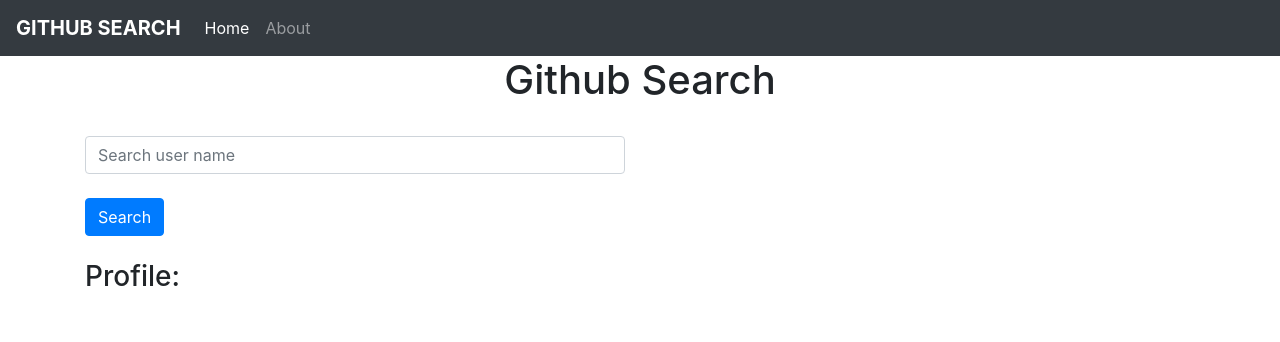
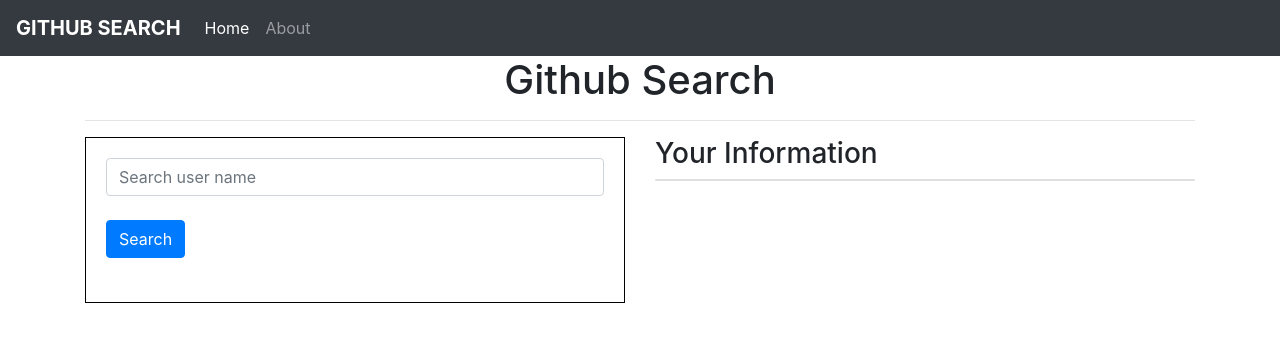
Before and after one commit to Brian23-eng/GitHub-Search, an Angular app: page /user-profile in a window 1280 px wide. Shown: the top 342 px of the page. Built offline with nearby package versions, Linux system fonts and the light colour scheme.

Commit message:
add border to form

```diff
--- a/src/app/user-profile/user-profile.component.css
+++ b/src/app/user-profile/user-profile.component.css
@@ -0,0 +1,4 @@
+.prof {
+    border: 1px solid black;
+    padding: 20px 20px 20px 20px;
+}
--- a/src/app/user-profile/user-profile.component.html
+++ b/src/app/user-profile/user-profile.component.html
@@ -1,18 +1,30 @@
 <div class="container">
     <h1 class="text-center">Github Search</h1>
-    <br>
+    <hr>
     <div class="form-group">
         <div class="row">
             <div class="col-md-6">
+                <div class="prof">
+                    <form action="">
+                        <input type="search" class="form-control" placeholder="Search user name">
+                        <br>
+                        <button class="btn btn-primary">Search</button>
+                    </form>
+                    <br>
 
-                <form action="">
-                    <input type="search" class="form-control" placeholder="Search user name">
-                    <br>
-                    <button class="btn btn-primary">Search</button>
-                </form>
-                <br>
-                <h3>Profile:</h3>
+                </div>
             </div>
+
+
+            <div class="col-md-6">
+                <h3>Your Information</h3>
+                <div class="card">
+
+                </div>
+
+
+            </div>
+
         </div>
     </div>
 
```
